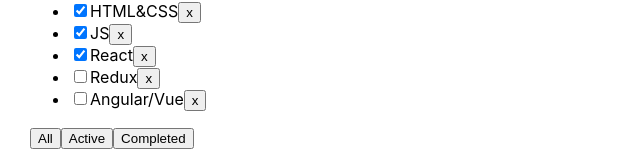
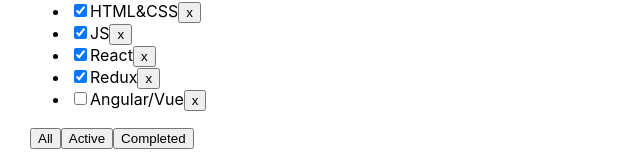
Before and after one commit to AndreyZaytsev90/IT-INCUBATOR, a React (Create React App) app in the folder todolist/ts-02/: page / in a window 1280 px wide. Shown: the part 127-287 px from the top of the page, without its empty margins (0-640 px from the left). Built offline with nearby package versions, Linux system fonts and the light colour scheme.

Commit message:
change files

```diff
--- a/todolist/ts-02/src/App.tsx
+++ b/todolist/ts-02/src/App.tsx
@@ -8,22 +8,27 @@
     isDone: boolean
 }
 
+export type FilterValuesType = "all" | "active" | "completed"
+
 //CRUD (сокр. от англ. create, read, update, delete — «создать, прочесть, обновить, удалить»)
 function App() {
     //BLL :
+    const todoListTitle: string = "What to learn"
 
-    const [tasks, setTasks] = useState<Array<TaskType>>([                 // в консоли будет 0 (изначальные данные) и 1 - функция
+    const [filter, setFilter] = useState<FilterValuesType>("all")
+
+
+    const [tasks, setTasks] = useState<Array<TaskType>>([ // в консоли будет 0 (изначальные данные) и 1 - функция
         {id: 1, title: "HTML&CSS", isDone: true},
         {id: 2, title: "JS", isDone: true},
         {id: 3, title: "React", isDone: true},
-        {id: 4, title: "Redux", isDone: false},
+        {id: 4, title: "Redux", isDone: true},
         {id: 5, title: "Angular/Vue", isDone: false},
     ])
-  //  console.log(result)
-   /* const tasks = result[0] // изначальные данные (все что угодно)
-    const setTasks = result[1] */// функция
+    //  console.log(result)
+    /* const tasks = result[0] // изначальные данные (все что угодно)
+     const setTasks = result[1] */// функция
 
-    const todoListTitle: string = "What to learn"
 
     /*let tasks: Array<TaskType> = [
         {id: 1, title: "HTML&CSS", isDone: true},
@@ -32,19 +37,46 @@
         {id: 4, title: "Redux", isDone: false},
         {id: 5, title: "Angular/Vue", isDone: false},
     ]*/
+
+    const changeFilter = (filter: FilterValuesType) => setFilter(filter)
+
+
     const removeTask = (id: number) => { //2
-       // const filteredTasks: Array<TaskType> = tasks.filter(task => task.id !== id)  // можно через .forEach. Можно удалить переменную filteredTasks и tasks.filter(task => task.id !== id) сразу в setTasks
+        // const filteredTasks: Array<TaskType> = tasks.filter(task => task.id !== id)  // можно через .forEach. Можно удалить переменную filteredTasks и tasks.filter(task => task.id !== id) сразу в setTasks
         // return undefined - по умолчанию
         setTasks(tasks.filter(task => task.id !== id))
-       // console.log(tasks)
+        // console.log(tasks)
     }
+
+
+    /* let tasksForRender = tasks;
+     if (filter === "active") {
+         tasksForRender = tasks.filter(task => !task.isDone)
+     }
+     if (filter === "completed") {
+         tasksForRender = tasks.filter(task => task.isDone)
+     }*/
+
+    const getTasksForRender = () => {
+        switch (filter) {
+            case "completed":
+                return tasks.filter(task => task.isDone)
+            case "active":
+                return tasks.filter(task => !task.isDone)
+            default:
+                return tasks
+        }
+    }
+
     //UI:
     return (
         <div className="App">
             <TodoList
+                filter={filter}
                 title={todoListTitle}
-                tasks={tasks}
+                tasks={getTasksForRender()}
                 removeTask={removeTask}
+                changeFilter={changeFilter}
             />
         </div>
     );
--- a/todolist/ts-02/src/TodoList.tsx
+++ b/todolist/ts-02/src/TodoList.tsx
@@ -1,10 +1,12 @@
 import React from "react";
-import {TaskType} from "./App";
+import {FilterValuesType, TaskType} from "./App";
 
 type TodoListPropsType = {
     title: string
     tasks: Array<TaskType>
     removeTask: (id: number) => void
+    filter: FilterValuesType
+    changeFilter: (filter: FilterValuesType) => void
 }
 
 
@@ -41,9 +43,9 @@
                 {tasksList}
             </ul>
             <div>
-                <button>All</button>
-                <button>Active</button>
-                <button>Completed</button>
+                <button onClick={() => props.changeFilter("all")}>All</button>
+                <button onClick={() => props.changeFilter("active")}>Active</button>
+                <button onClick={() => props.changeFilter("completed")}>Completed</button>
             </div>
         </div>
     )
```
